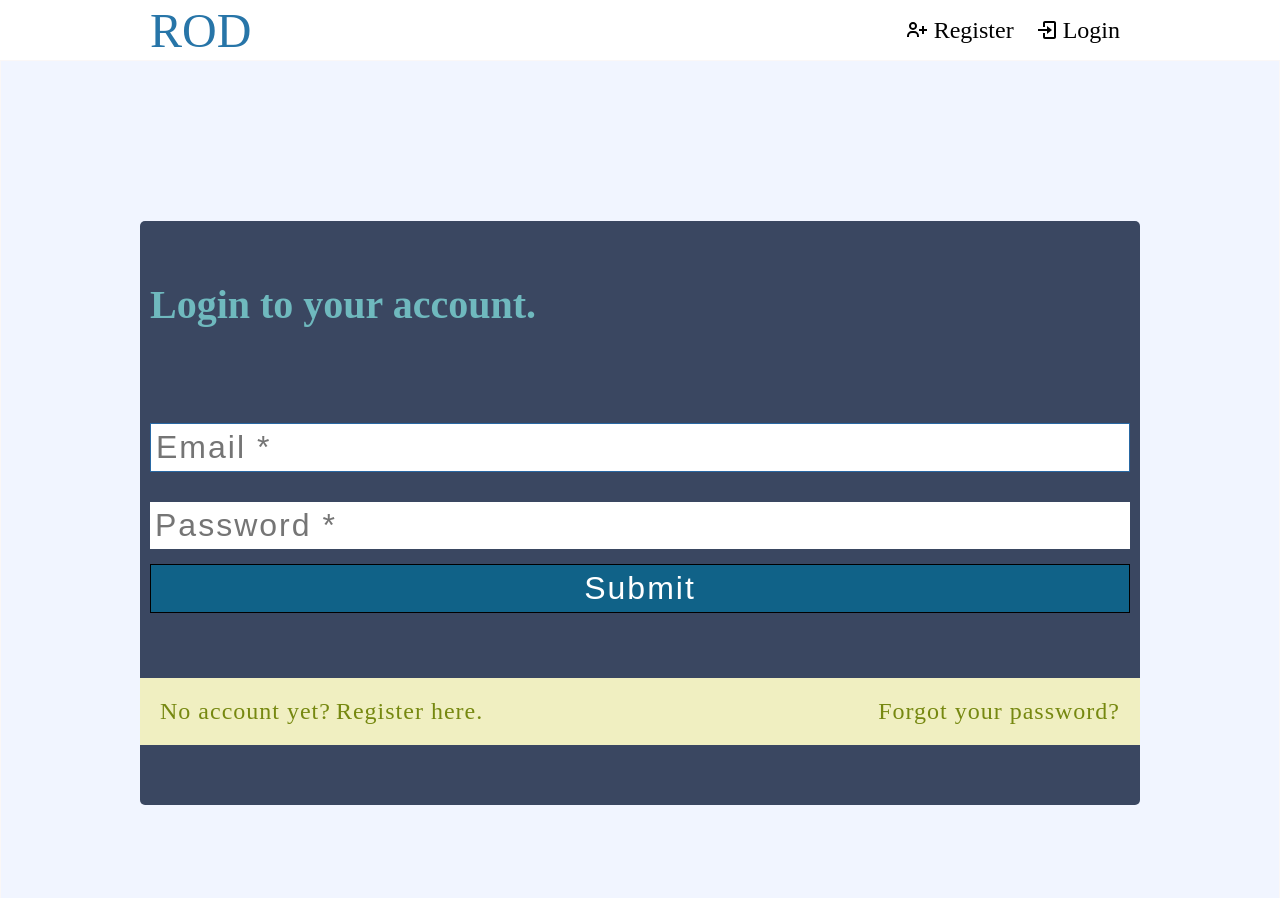
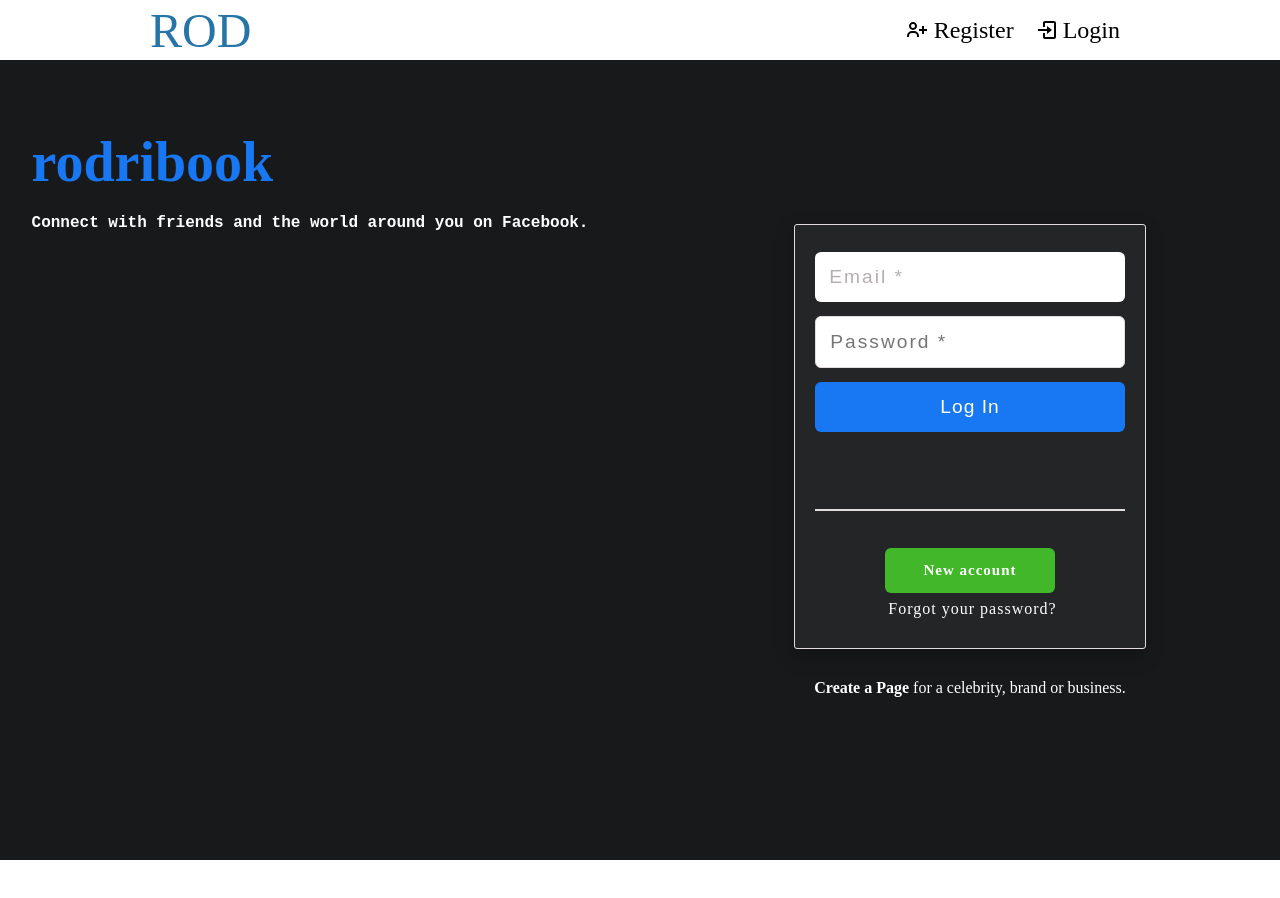
Before and after one commit to CarelessAsado/firebase_nested_comments, a React (Create React App) app in the folder front/: page /login in a window 1280 px wide. Shown: the top 898 px of the page. After the commit the page ends 860 px from the top, so only its background shows below. Built offline with nearby package versions, Linux system fonts and the light colour scheme; no server answers.

Commit message:
auth UI updated

```diff
--- a/front/src/Global styles/Globalstyle.tsx
+++ b/front/src/Global styles/Globalstyle.tsx
@@ -13,9 +13,8 @@ scroll-behavior:smooth;
   --mainBody:white;
   --mainBlue:#2775a8;
   --mainBlueHover:#226491;
-  /* --mainGreen:#1f9c; */
    --mainGreen:#1f9c35;
-
+     --mainWhite: #fff;
   --mlGreen:#00a650;
   --mainGreenHover:#187829;
   --mainPink:#ff8000;
@@ -25,10 +24,27 @@ scroll-behavior:smooth;
    --mainRed:crimson;
 
 
+  --white2: rgb(248, 242, 242);
+  --fbBlue: #1877f2;
+  --fbGreen: #42b72a;
+  --overlayReg: rgba(254, 254, 254, 0.8);
+
+  --grey: rgb(133, 133, 133);
+  --greyless: rgb(180, 174, 174);
+  --light: rgb(226, 220, 220);
+  --transition: 0.6s;
+  --fbBlueOficial: #4267b2;
+
+  --fbBody: #18191a;
+  --fbMessageBody: #242526;
+  --fb3erBody: rgb(66, 66, 75);
+
 --fontSmall:1rem;
   --fontMed:1.2rem;
   --fontBig:1.4rem;
   --fontLarge:2rem;
+
+
 }
 @media (max-width:640px){
   :root{
--- a/front/src/components/Nav/Nav.tsx
+++ b/front/src/components/Nav/Nav.tsx
@@ -65,8 +65,7 @@ export const Overlay = styled.div<PropsShowNav>`
     background-color: rgba(0, 0, 0, 0.2);
     color: white;
     width: 100%;
-    transform: ${(props) =>
-      props.show ? "translateX(0)" : "translateX(-3000%)"};
+    transform: ${(props) => !props.show && "translateX(-3000%)"};
   }
 `;
 const Links = styled.ul`
--- a/front/src/components/styled-components/styled.tsx
+++ b/front/src/components/styled-components/styled.tsx
@@ -2,10 +2,52 @@ import styled from "styled-components";
 import { AiOutlineClose } from "react-icons/ai";
 
 export const Container = styled.div`
-  background-color: #f1f5ff;
   min-height: 100vh;
-  border: #faf7f7 1px solid;
-  padding: 0 10px;
+  padding-top: 30px;
+  display: grid;
+  grid-template-columns: 1fr 1fr;
+  place-items: center;
+  grid-column-gap: 40px;
+
+  background-color: var(--fbBody);
+  color: var(--mainWhite);
+
+  @media screen and (max-width: 720px) {
+    & {
+      display: grid;
+      grid-template-columns: 1fr;
+    }
+  }
+`;
+
+export const ContainerNotLogin = styled(Container)`
+  grid-template-columns: 1fr;
+`;
+export const SectionRight = styled.div`
+  & .textoAdicional {
+    padding: 30px 20px 30px;
+    max-width: 370px;
+  }
+`;
+export const SectionLeft = styled.div`
+  padding: 20px 20px 30px;
+  align-self: flex-start;
+  & p {
+    font-family: "Roboto Mono", monospace;
+    font-weight: bold;
+  }
+  @media screen and (max-width: 720px) {
+    & {
+      text-align: center;
+      max-width: 370px;
+      align-self: center;
+    }
+  }
+
+  @media (max-width: 416px) {
+    padding-left: 0;
+    padding-right: 0;
+  }
 `;
 export const Header = styled.h2`
   margin: 0 10px;
@@ -13,37 +55,68 @@ export const Header = styled.h2`
   font-size: 2.5rem;
   margin-bottom: 30px;
 `;
+export const RodriBook = styled.h1`
+  color: var(--fbBlue);
+  font-weight: bold;
+  font-size: 3.5rem;
+  padding: 20px 0;
+`;
 export const Input = styled.input`
   margin: 0 10px;
-  font-size: 2rem;
-  padding: 5px;
-  letter-spacing: 2px;
+  border-radius: 6px;
+  border: 1px solid var(--light);
+  letter-spacing: 1px;
+  padding: 14px;
+
+  margin: 7px 0;
+  font-size: var(--fontMed);
+
+  /*Sin esto se contrae*/
+  width: 100%;
+
   &::placeholder {
     letter-spacing: 2px;
   }
+  &:focus::-webkit-input-placeholder {
+    color: var(--greyless);
+  }
   &:focus {
-    border: 1px solid #2968a3;
+    outline: none;
+    border: 1px solid var(--lightblue);
   }
   &[type="submit"] {
-    border: 1px solid black;
-    color: white;
-    background: #106288;
+    color: inherit;
+    border: none;
+
+    width: calc(100% -32px);
+    background-color: var(--fbBlue);
     cursor: pointer;
-    transition: 0.3s;
-  }
-  &[type="submit"]:hover {
-    background: #2991a3;
   }
 `;
+export const SecondaryButton = styled(Input)`
+  color: inherit;
+  border: none;
+  letter-spacing: 1px;
+  width: 170px;
+  background-color: var(--fbGreen);
+  font-weight: bold;
+  font-size: 15px;
+  text-align: center;
+  cursor: pointer;
+`;
 export const Form = styled.form`
-  padding: 60px 0;
-  max-width: 1000px;
-  margin: 160px auto;
-  background-color: #3a4761;
   display: flex;
   flex-direction: column;
-  gap: 15px;
-  border-radius: 5px;
+  align-items: center;
+
+  padding: 20px 20px 30px;
+  max-width: 370px;
+  background-color: var(--fbMessageBody);
+  border: 1px solid var(--light);
+  border-radius: 3px;
+  box-shadow: -1px 7px 18px 0px rgba(0, 0, 0, 0.25);
+  -webkit-box-shadow: -1px 7px 18px 0px rgba(0, 0, 0, 0.25);
+  -moz-box-shadow: -1px 7px 18px 0px rgba(0, 0, 0, 0.25);
 `;
 
 export const Error = styled.div`
--- a/front/src/pages/auth/ForgotPwd.tsx
+++ b/front/src/pages/auth/ForgotPwd.tsx
@@ -2,7 +2,7 @@ import React, { useState } from "react";
 import styled from "styled-components";
 import { Link } from "react-router-dom";
 import {
-  Container,
+  ContainerNotLogin,
   Input,
   Form,
   Error,
@@ -44,9 +44,9 @@ export const ForgotPwd = () => {
   }
 
   return (
-    <Container>
+    <ContainerNotLogin>
       <Form onSubmit={handleSubmit}>
-        <Header>¿Te olvidaste tu contraseña?</Header>
+        <Header>Forgot your password?</Header>
         <Error aria-live="assertive">{error}</Error>
         <Label htmlFor="email"></Label>
         <Input
@@ -70,6 +70,6 @@ export const ForgotPwd = () => {
           </RegisterLink>
         </Bottom>
       </Form>
-    </Container>
+    </ContainerNotLogin>
   );
 };
--- a/front/src/pages/auth/Login.tsx
+++ b/front/src/pages/auth/Login.tsx
@@ -8,28 +8,30 @@ import {
   Error,
   Header,
   Bottom,
+  SecondaryButton,
+  SectionLeft,
+  RodriBook,
+  SectionRight,
 } from "components/styled-components/styled";
-
 import { FRONTEND_ENDPOINTS } from "config/constants";
 import { login } from "context/userSlice";
 import { useAppDispatch, useAppSelector } from "hooks/reduxDispatchAndSelector";
 
 const Label = styled.label``;
 
+const MarginLine = styled.div`
+  height: 0.2px;
+  width: 100%;
+  border: 0.1px solid var(--light);
+  margin: 50px 0 30px 0;
+`;
 const RegisterLink = styled(Link)`
   color: inherit;
   padding: 0 0 0 5px;
   letter-spacing: 1px;
   transition: 0.3s;
-  &:hover {
-    color: #0a1722;
-  }
 `;
-const FlexIt = styled(Bottom)`
-  display: flex;
-  justify-content: space-between;
-  align-items: center;
-`;
+
 export const Login = () => {
   const { error, loading } = useAppSelector((state) => state.user);
   const [loginInput, setLoginInput] = useState<ILoginInput>({
@@ -51,10 +53,14 @@ export const Login = () => {
       .catch(() => {}); //pevitar uncaught in promise en el browser log
   }
   return (
+    <>
       <Container>
+        <SectionLeft>
+          <RodriBook>rodribook</RodriBook>
+          <p>Connect with friends and the world around you on Facebook.</p>
+        </SectionLeft>
+        <SectionRight>
           <Form onSubmit={handleLogin}>
-        <Header>Login to your account.</Header>
-        <Error aria-live="assertive">{error}</Error>
             <Label htmlFor="email"></Label>
             <Input
               autoFocus
@@ -72,19 +78,26 @@ export const Login = () => {
               placeholder="Password *"
               id="password"
             ></Input>
-        <Input type="submit" value={loading ? "Loading..." : "Submit"}></Input>
-        <FlexIt>
-          <div>
-            No account yet?
-            <RegisterLink to={FRONTEND_ENDPOINTS.REGISTER}>
-              Register here.
-            </RegisterLink>{" "}
-          </div>
+            <Input type="submit" value={loading ? "Loading..." : "Log In"} />
+            <Error aria-live="assertive">{error}</Error>
+            <MarginLine className="marginLine"></MarginLine>
+            <SecondaryButton
+              as="div"
+              onClick={() => navigate(FRONTEND_ENDPOINTS.REGISTER)}
+              id="abrirRegisterOverlay"
+            >
+              New account
+            </SecondaryButton>
+
             <RegisterLink to={FRONTEND_ENDPOINTS.FORGOT + "#"}>
               Forgot your password?
             </RegisterLink>
-        </FlexIt>
           </Form>
+          <div className="textoAdicional">
+            <strong>Create a Page </strong>for a celebrity, brand or business.
+          </div>
+        </SectionRight>
       </Container>
+    </>
   );
 };
--- a/front/src/pages/auth/Register.tsx
+++ b/front/src/pages/auth/Register.tsx
@@ -2,7 +2,7 @@ import React, { useState } from "react";
 import styled from "styled-components";
 import { Link, useNavigate } from "react-router-dom";
 import {
-  Container,
+  ContainerNotLogin,
   Input,
   Form,
   Error,
@@ -51,7 +51,7 @@ export const Register = () => {
       .catch(() => {}); //pevitar uncaught in promise en el browser log
   }
   return (
-    <Container>
+    <ContainerNotLogin>
       <Form onSubmit={handleRegister}>
         <Header>Create new account.</Header>
         <Error aria-live="assertive">{error}</Error>
@@ -96,6 +96,6 @@ export const Register = () => {
           </RegisterLink>{" "}
         </Bottom>
       </Form>
-    </Container>
+    </ContainerNotLogin>
   );
 };
```
Also changed, not shown: 1 other file (tests, documents, lock files or other folders). Lines whose indentation alone changed are shown as unchanged.
